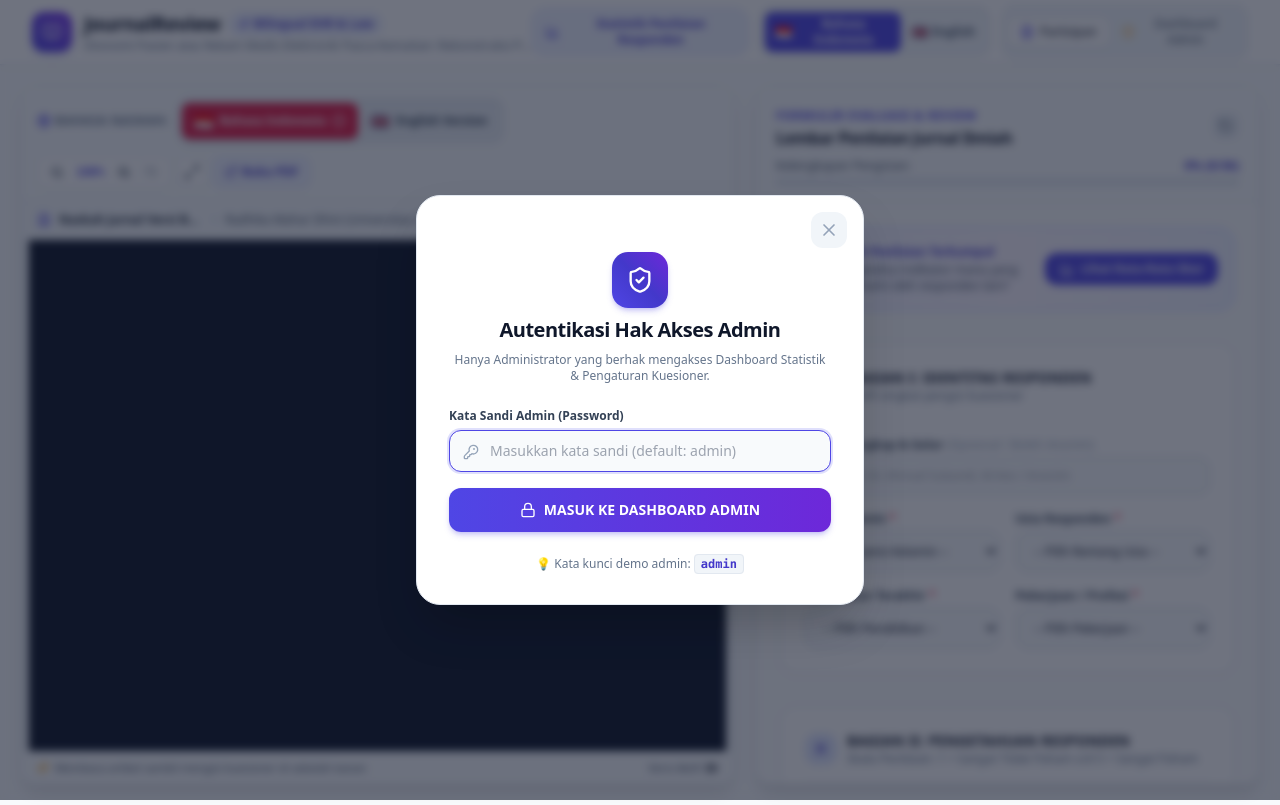
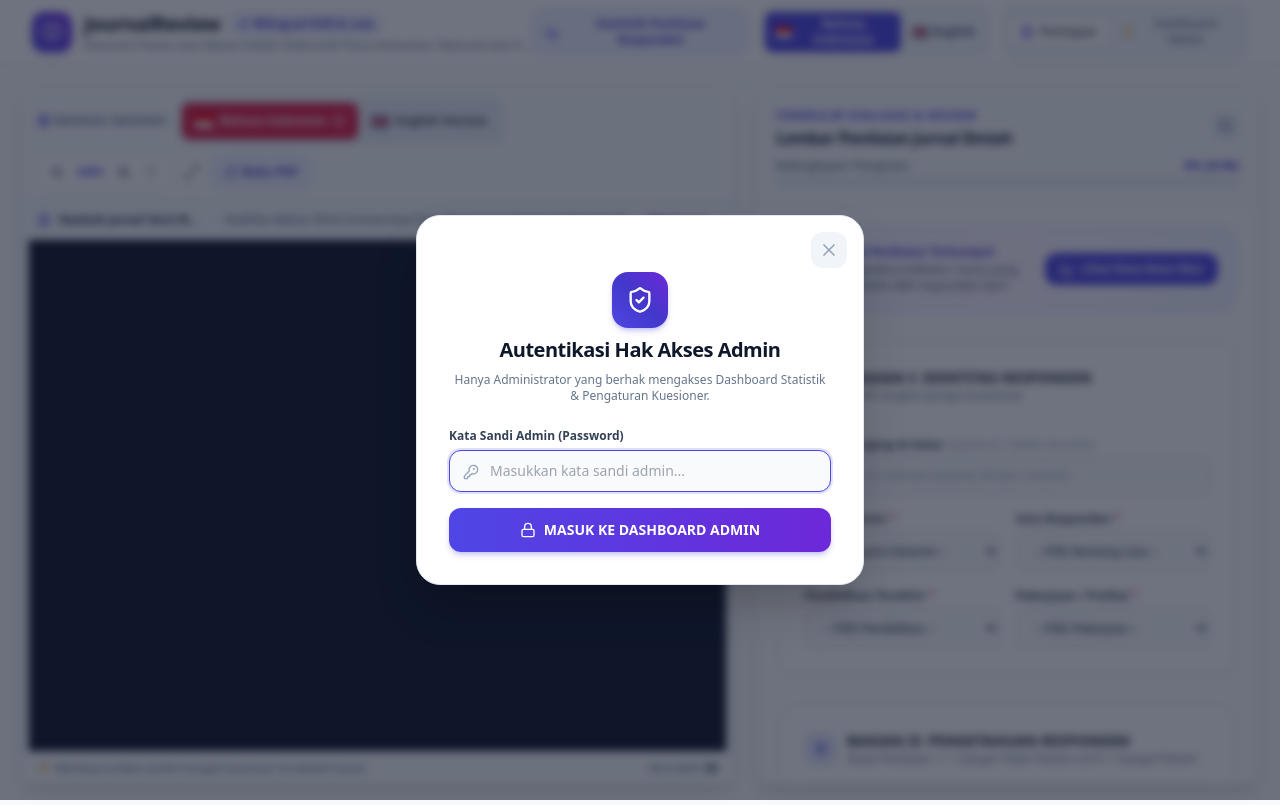
Before and after one commit to wasis23/QuisionerWebsite, a React (Vite) app: page / in a window 1280 px wide. Both pictures are taken after a click on the button "Dashboard Admin". Built offline with nearby package versions, Linux system fonts and the light colour scheme.

Commit message:
security: update admin password and remove demo credentials text

```diff
--- a/src/components/AdminLoginModal.tsx
+++ b/src/components/AdminLoginModal.tsx
@@ -19,7 +19,7 @@ export const AdminLoginModal: React.FC<AdminLoginModalProps> = ({
 
   const handleSubmit = (e: React.FormEvent) => {
     e.preventDefault();
-    if (password === 'admin' || password === 'admin123' || password === 'pass123') {
+    if (password === 'rahardika113u#') {
       setError(false);
       onLoginSuccess();
     } else {
@@ -56,7 +56,7 @@ export const AdminLoginModal: React.FC<AdminLoginModalProps> = ({
         {error && (
           <div className="p-3 rounded-xl bg-rose-50 border border-rose-200 text-rose-800 flex items-center space-x-2 text-xs font-semibold">
             <AlertCircle className="w-4 h-4 shrink-0 text-rose-600" />
-            <span>Kata sandi salah! Gunakan kata sandi admin: <strong className="underline font-bold">admin</strong></span>
+            <span>Kata sandi yang Anda masukkan salah! Silakan coba lagi.</span>
           </div>
         )}
 
@@ -72,7 +72,7 @@ export const AdminLoginModal: React.FC<AdminLoginModalProps> = ({
                 type="password"
                 value={password}
                 onChange={(e) => setPassword(e.target.value)}
-                placeholder="Masukkan kata sandi (default: admin)"
+                placeholder="Masukkan kata sandi admin..."
                 className="w-full pl-10 pr-4 py-2.5 rounded-xl bg-slate-50 border border-slate-300 text-slate-900 text-sm font-medium focus:outline-none focus:border-indigo-600 focus:ring-2 focus:ring-indigo-500/20 transition-all"
                 autoFocus
               />
@@ -87,10 +87,6 @@ export const AdminLoginModal: React.FC<AdminLoginModalProps> = ({
             <span>MASUK KE DASHBOARD ADMIN</span>
           </button>
         </form>
-
-        <div className="text-center text-xs text-slate-500 font-medium">
-          💡 Kata kunci demo admin: <code className="px-1.5 py-0.5 rounded bg-slate-100 text-indigo-700 font-bold border border-slate-200">admin</code>
-        </div>
       </div>
     </div>
   );
```
Also changed, not shown: 2 other files (tests, documents, lock files or other folders).
